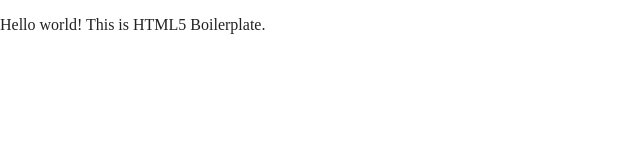
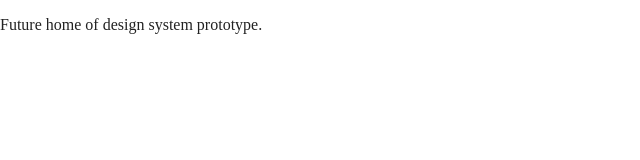
Before and after one commit to juburke18/pcdd-0315-sp21, a website built with Parcel: page index.html in a window 1280 px wide. Shown: the full height of the page, 0-640 px from the left. Built offline with nearby package versions, Linux system fonts and the light colour scheme.

Commit message:
Updated index.html

```diff
--- a/index.html
+++ b/index.html
@@ -25,7 +25,7 @@
 <body>
 
   <!-- Add your site or application content here -->
-  <p>Hello world! This is HTML5 Boilerplate.</p>
+  <p>Future home of design system prototype.</p>
   <script src="js/vendor/modernizr-3.11.2.min.js"></script>
   <script src="js/plugins.js"></script>
   <script src="js/main.js"></script>
```
